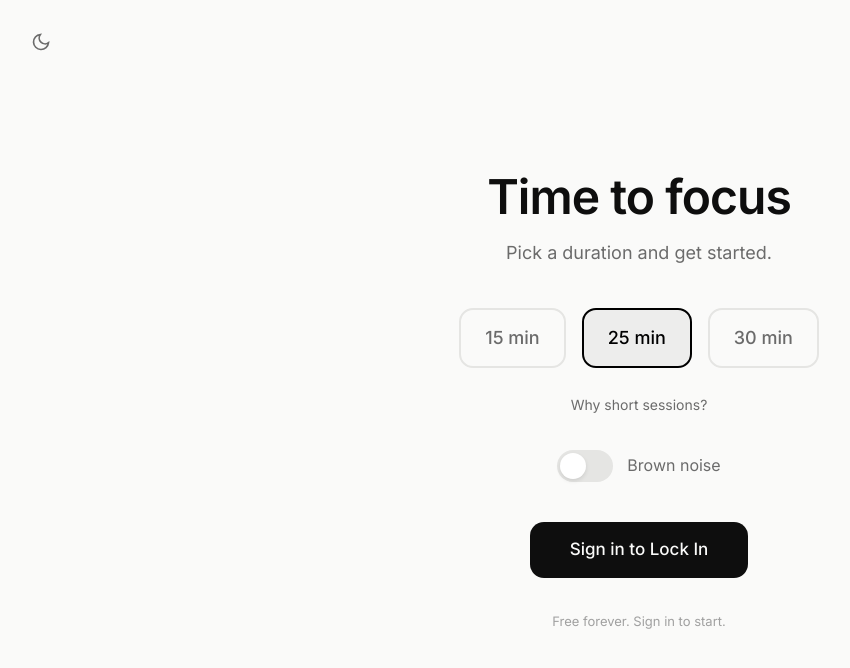
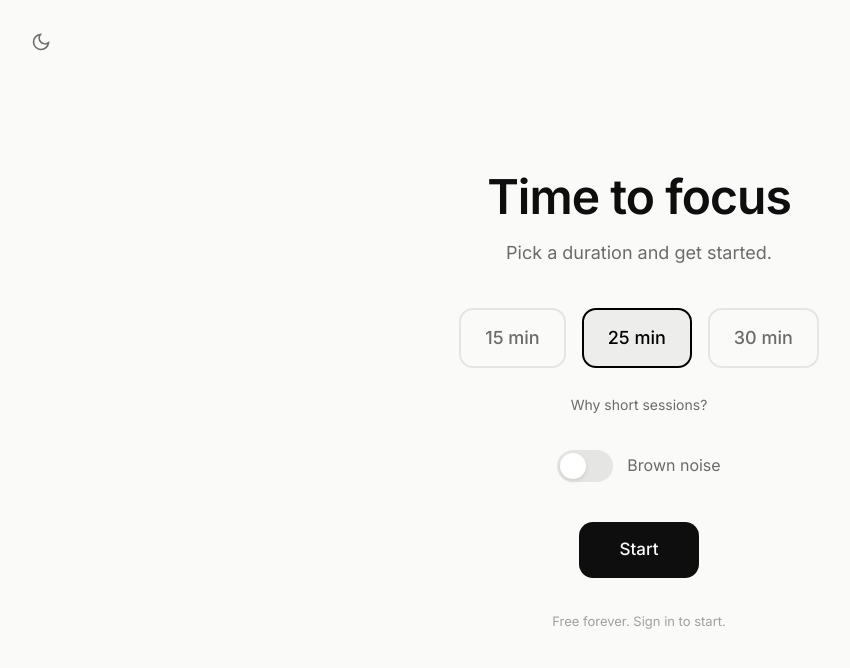
Before and after one commit to ShashStudios/LockIn, a Next.js app: page / in a window 1280 px wide. Shown: the top 668 px of the page, without its empty margins (1-851 px from the left). Built offline with nearby package versions, Linux system fonts and the light colour scheme; no server answers.

Commit message:
Change button text to Start

```diff
--- a/src/app/page.tsx
+++ b/src/app/page.tsx
@@ -264,7 +264,7 @@ export default function HomePage() {
                                 opacity: loading ? 0.5 : 1
                             }}
                         >
-                            Sign in to Lock In
+                            Start
                         </button>
                     </SignInButton>
                 </SignedOut>
```
